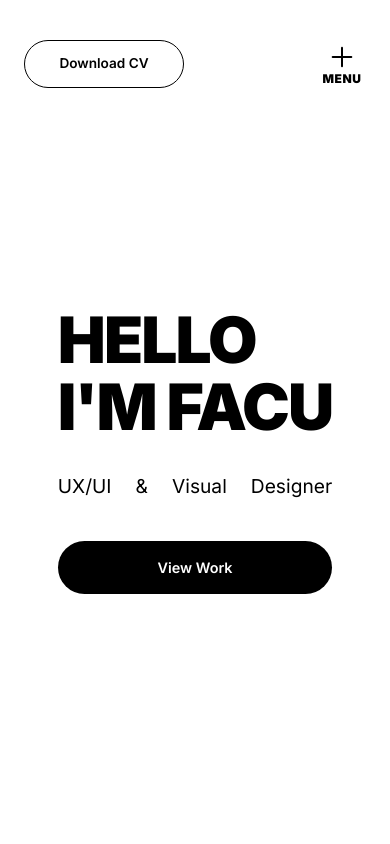
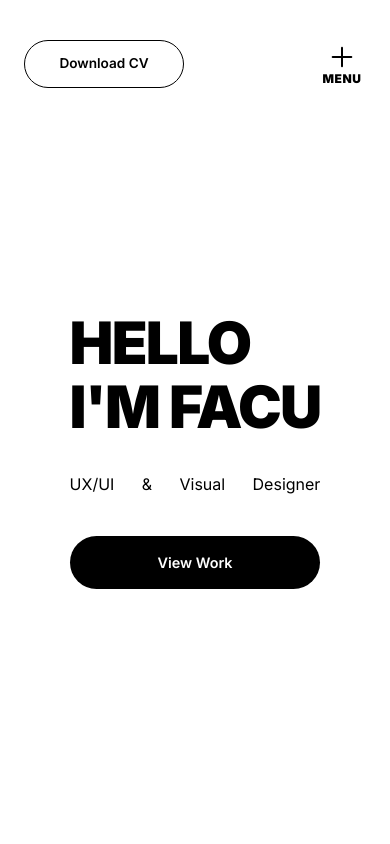
Before and after one commit to facudelima/myFriend-facu-reyes-portfolio, a React (Vite) app: page / in a window 390 px wide. Shown: the top 844 px of the page. Built offline with nearby package versions, Linux system fonts and the light colour scheme.

Commit message:
style: apply Inter font and matching weights to mobile home section

```diff
--- a/src/index.css
+++ b/src/index.css
@@ -304,15 +304,18 @@ textarea {
 }
 
 .home-title h1 {
-  font-size: clamp(4rem, 12vw, 10rem);
-  font-weight: 900;
-  line-height: 1.05;
+  font-family: 'Inter', sans-serif;
+  font-size: clamp(3rem, 15vw, 6rem);
+  font-weight: 700;
+  line-height: 1.1;
   letter-spacing: -0.03em;
   white-space: nowrap;
+  color: #000;
 }
 
 .home-subtitle {
-  font-size: clamp(1.2rem, 3vw, 2.5rem);
+  font-family: 'Inter', sans-serif;
+  font-size: clamp(1rem, 4vw, 2rem);
   font-weight: 400;
   margin-bottom: 2.5rem;
   text-align: justify;
```
